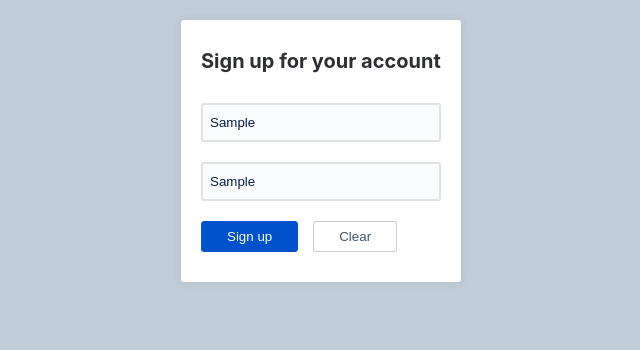
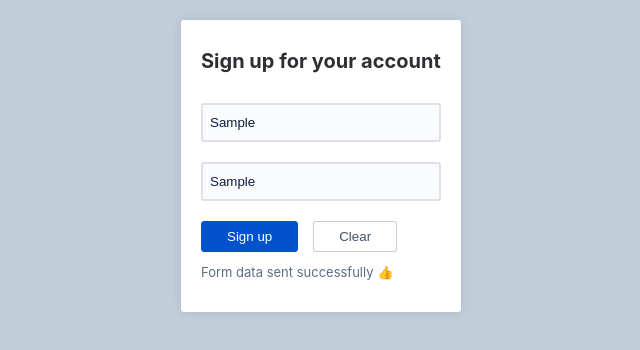
Before and after one commit to bukhalo/diasoft, a website with bundled scripts: page app/index.html in a window 1280 px wide. Both pictures are taken after typing "Sample", "Sample" into the empty fields and a click on the button "Sign up". Shown: the whole page, without its empty margins (319-959 px from the left). Built offline with nearby package versions, Linux system fonts and the light colour scheme.

Commit message:
feat: emulate form submit, show submit info message

```diff
--- a/app/index.html
+++ b/app/index.html
@@ -49,6 +49,7 @@
               <span class="button__content">Clear</span>
             </button>
           </div>
+          <div class="form__info"></div>
         </form>
       </div>
     </div>
--- a/app/scripts/main.js
+++ b/app/scripts/main.js
@@ -1,4 +1,10 @@
 import { datalistFetchData } from './datalist-fetch-data.js';
+
+// Emulate server request
+const formDataSend = new Promise((resolve, reject) => {
+  setTimeout(resolve, 3000, { status: 200, message: 'ok' });
+  // setTimeout(reject, 1000, { status: 400, message: 'error' } )
+});
 
 const initForms = () => {
   // All forms on page
@@ -6,9 +12,10 @@ const initForms = () => {
 
   forms.forEach((form) => {
     const formInputs = form.querySelectorAll('input');
+    const formInfo = form.querySelector('.form__info');
 
     // Submit form handling
-    form.addEventListener('submit', (event) => {
+    form.addEventListener('submit', async (event) => {
       event.preventDefault();
 
       const form = event.target;
@@ -20,6 +27,20 @@ const initForms = () => {
           input.value,
         );
       });
+
+      try {
+        const req = await formDataSend;
+        if (req.status === 200) {
+          formInfo.innerHTML = 'Form data sent successfully 👍';
+          console.info('Form data sent successfully 👍')
+          return;
+        }
+        throw(req);
+      } catch(e) {
+        formInfo.innerHTML = 'Error while send form data 😭';
+        console.error('Error while send form data 😭');
+        console.error(e);
+      }
     });
 
     // Clear form handling
--- a/app/styles/form.css
+++ b/app/styles/form.css
@@ -26,3 +26,12 @@
   align-items: center;
   justify-content: flex-start;
 }
+
+.form > .form__info {
+  display: flex;
+  align-items: center;
+  justify-content: flex-start;
+  margin-top: 1rem;
+  font-size: 1.3rem;
+  min-height: 2rem;
+}
```
